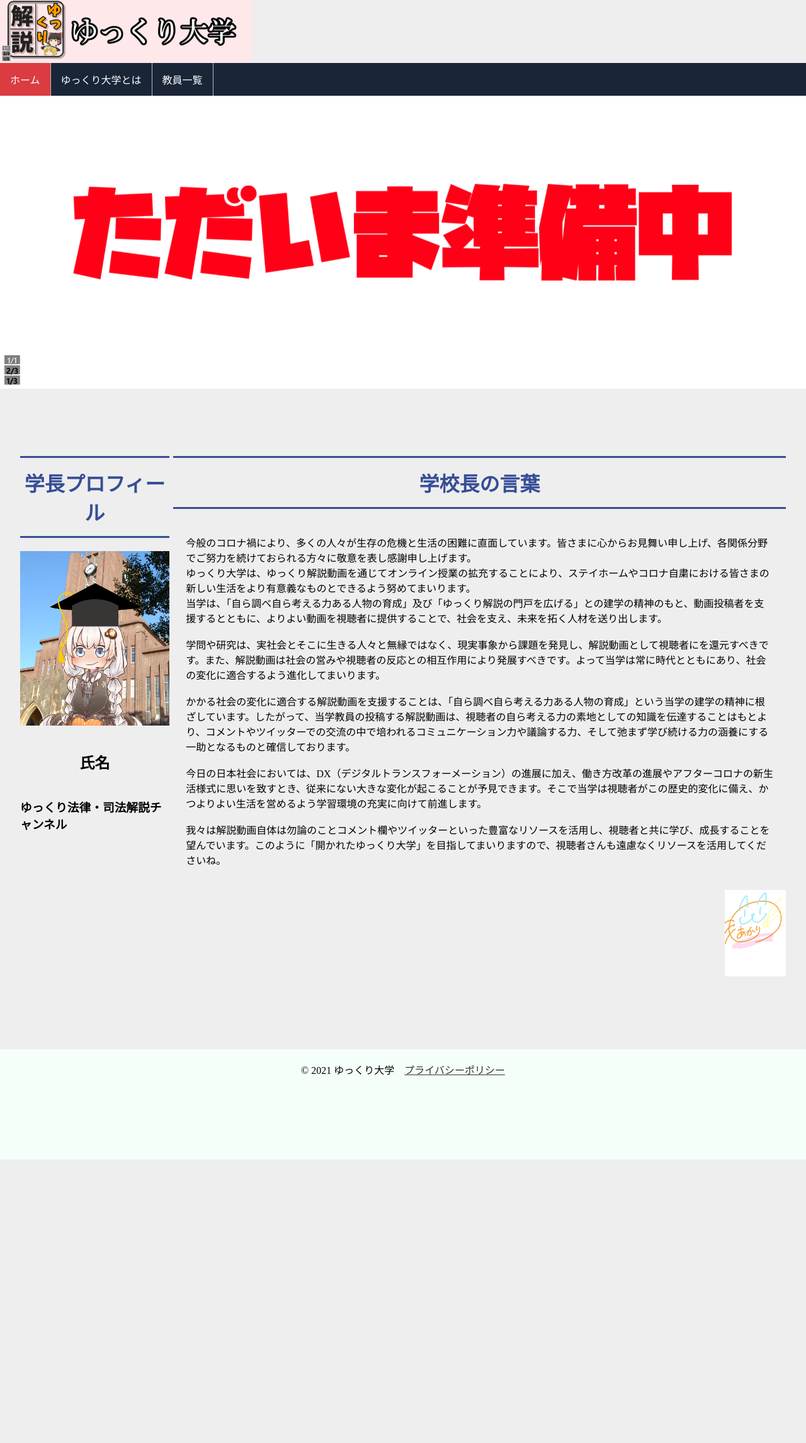
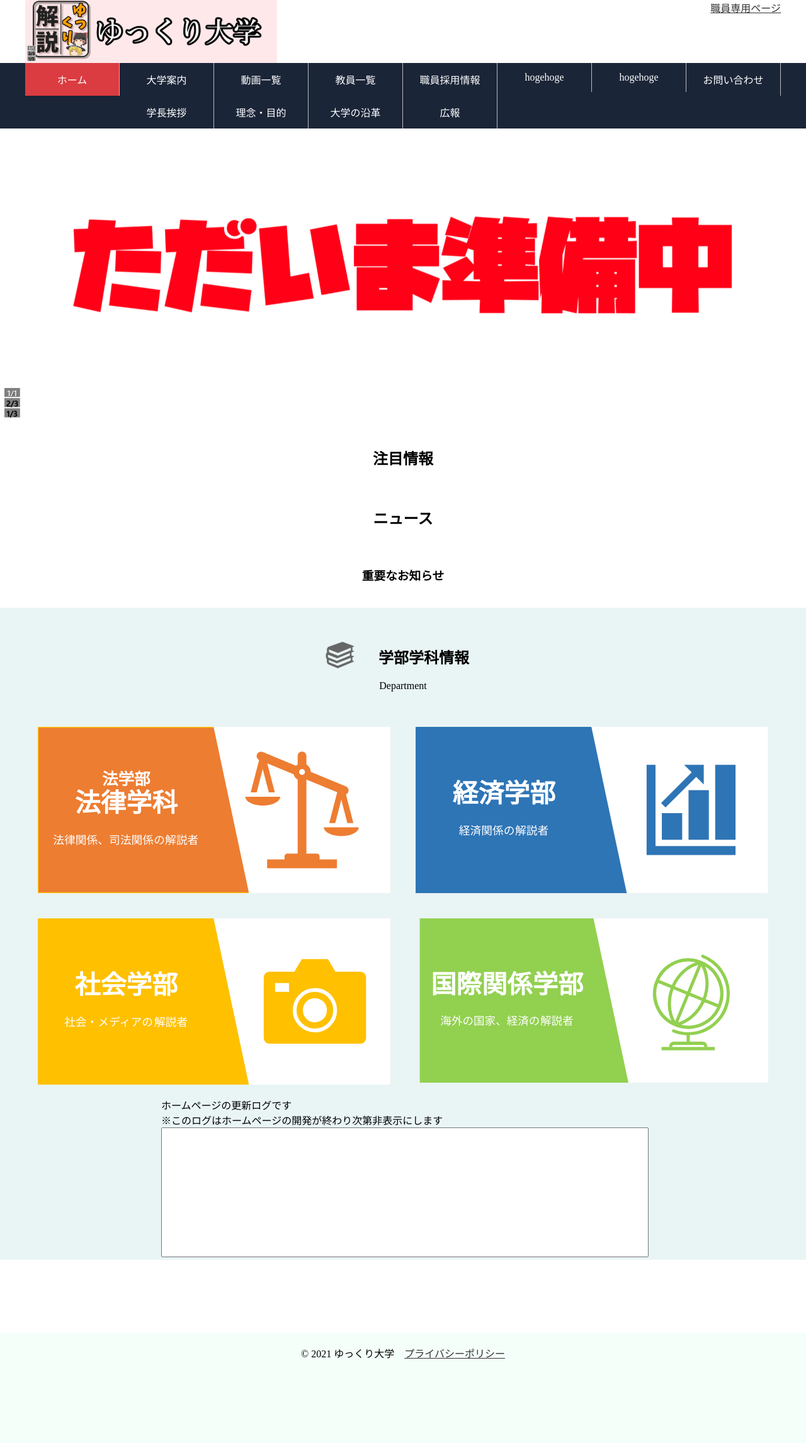
Before and after one commit to DennouAkuma/Yukkuri_university, a PHP site: page / in a window 1280 px wide. Shown: the whole page at 63% size. Before the commit the page ends 1841 px from the top, so only its background shows below. Run offline with PHP 8.4, Linux system fonts and the light colour scheme.

Commit message:
202111031553

```diff
--- a/css/gui_style.css
+++ b/css/gui_style.css
@@ -1,3 +1,8 @@
+:root{
+    --yukkuri-all-width: 60%;
+    --yukkuri-img-width: 15%;
+}
+
 .title_h1_A{
     color: #364e96; /*文字色*/
     padding: 0.5em 0; /*上下の余白*/
@@ -9,9 +14,14 @@
 
 }
 
-:root{
-    --yukkuri-all-width: 60%;
-    --yukkuri-img-width: 15%;
+.sample5-2::before{
+    left: 3px;
+    width: 4px;
+    height: 4px;
+    border-top: 2px solid #7a0;
+    border-right: 2px solid #7a0;
+    -webkit-transform: rotate(45deg);
+    transform: rotate(45deg);
 }
 
 /*霊夢のセリフ*/
--- a/css/main_style.css
+++ b/css/main_style.css
@@ -1,10 +1,21 @@
 @charset "utf-8";
+
+/*===========root==========*/
+/*
+ページ配色の原色設定
+*/
+:root{
+    --fc-h1: ;
+    --fc-h2: ;
+    --fc-h3: ;
+}
 
 /*===========タグの記述↓==========*/
 /*body,header,main,footer*/
 body {
+    font-family: "メイリオ" ;
     width: 100%;
-    background: #eee;
+    background: #fff;
     margin: 0;
 }
 
@@ -35,6 +46,11 @@ h1 {
 }
 
 h2, p {
+    text-align: center;
+    padding: 20px;
+}
+
+h3 {
     text-align: center;
     padding: 20px;
 }
@@ -82,27 +98,49 @@ li a:hover:not(.active) {
 
 /*===========id/classの記述↓==========*/
 /*--ロゴ--*/
+#logo_top{
+    width: 1200px;
+    margin-left: auto;
+    margin-right: auto;
+}
 
-#title_logo{
+#logo_top img{
     text-align: center; /*webサイトの中央？*/
+    float: left;
     margin: 0;
     padding: 0;
     width: 400px;
 }
 
-/*メニュー関連*/
-#menu_ul{
-    list-style-type: none;
+#logo_top a{
+    float: right;
     margin: 0;
     padding: 0;
-    overflow: hidden;
+}
+
+
+
+/*メニュー関連*/
+#menu_div{
+    width: 100%;
     background-color: #1b2538;
 }
 
-#menu_ul li{
+#menu_div ul{
+    width: 1200px;
+    list-style-type: none;
+    margin-left: auto;
+    margin-right: auto;
+    padding: 0;
+    overflow: hidden;
+}
+
+#menu_div ul li{
+    width: 149px;
     float: left;
     border-right: 1px solid #bbbbbb;
 }
+
 
 
 /*float解除(見えない水平線)*/
@@ -191,3 +229,57 @@ li a:hover:not(.active) {
     margin-right: auto;
     margin-left: auto;
 }
+
+/*--学科情報--*/
+.float_icon{
+    width: 50px;
+    float: left;
+}
+
+.sub_title_div{
+    width: 250px;
+    margin-left: auto;
+    margin-right: auto;
+    padding-top: 50px;
+
+}
+
+.sub_title_div img{
+    top: 50px;
+    width: 50px;
+    float: left;
+}
+
+.sub_title_div h2{
+    margin: 0;
+    padding-top: 10px;
+    float: right;
+}
+
+#bc_change{
+    background-color: #e9f4f5;
+}
+
+#department_div{
+    width:1200px;
+    margin-left:auto;
+    margin-right:auto;
+}
+
+.department_img{
+    width: 560px;
+    margin: 20px;
+    float: left;
+}
+
+/*--更新ログ--*/
+#page_log{
+    width: 60%;
+    margin-left: auto;
+    margin-right: auto;
+}
+#page_log textarea{
+    resize: none;
+    width: 100%;
+    height: 200px;
+}
--- a/index.html
+++ b/index.html
@@ -20,18 +20,32 @@
 
 <body>
     <header>
+        <div id="logo_top">
             <img id="title_logo" src="./media/img/logo.png">
-        <!--
-        <h1 class="headline">
-            <a></a>
-        </h1>
-        -->
-        <!--メニュー-->
-        <ul id="menu_ul">
+            <a href="#" class="arrow sample1-1">職員専用ページ</a>
+        </div>
+        <hr class="float_clearA">
+        <div id="menu_div">
+            <ul>
                 <li><a class="active" href="./index.html">ホーム</a></li>
-            <li><a href="./syokai.html">ゆっくり大学とは</a></li>
+                <li>
+                    <a href="./syokai.html">大学案内</a>
+                    <ul>
+                        <li><a href="#content">学長挨拶</a></li>
+                        <li><a href="#content">理念・目的</a></li>
+                        <li><a href="#content">大学の沿革</a></li>
+                        <li><a href="#content">広報</a></li>
+                    </ul>
+                </li>
+
+                <li><a href="#contact">動画一覧</a></li>
                 <li><a href="#contact">教員一覧</a></li>
+                <li><a href="#contact">職員採用情報</a></li>
+                <li><a href="#contact">hogehoge</a></li>
+                <li><a href="#contact">hogehoge</a></li>
+                <li><a hred="#content">お問い合わせ</a></li>
             </ul>
+        </div>
 
         <hr class="float_clearA">
     </header>
@@ -51,38 +65,50 @@
             </div>
         </div>
 
-        <div class="content">
-            <!--プロフィール-->
-            <div class="profile">
-                <h1 class="title_h1_A">学長プロフィール</h1>
-                <img src="./media/img/profile.png">
-                <h2>氏名</h2>
-                <h3> ゆっくり法律・司法解説チャンネル</h3>
+        <!--ピックアップ-->
+        <div>
+            <h2>注目情報</h2>
+            <div>
+            </div>
         </div>
 
-            <!--学校長の言葉-->
-            <div class="sentence">
-                <h1 class="title_h1_A">学校長の言葉</h1>
-                <p>
-                    今般のコロナ禍により、多くの人々が生存の危機と生活の困難に直面しています。皆さまに心からお見舞い申し上げ、各関係分野でご努力を続けておられる方々に敬意を表し感謝申し上げます。<br>
-                    ゆっくり大学は、ゆっくり解説動画を通じてオンライン授業の拡充することにより、ステイホームやコロナ自粛における皆さまの新しい生活をより有意義なものとできるよう努めてまいります。<br>
+        <!--ニュース-->
+        <div>
+            <h2>ニュース</h2>
+            <h3>重要なお知らせ</h3>
+            <ul></ul>
+        </div>
 
-                    当学は、「自ら調べ自ら考える力ある人物の育成」及び「ゆっくり解説の門戸を広げる」との建学の精神のもと、動画投稿者を支援するとともに、よりよい動画を視聴者に提供することで、社会を支え、未来を拓く人材を送り出します。<br>
-                    <br>
-                    学問や研究は、実社会とそこに生きる人々と無縁ではなく、現実事象から課題を発見し、解説動画として視聴者にを還元すべきです。また、解説動画は社会の営みや視聴者の反応との相互作用により発展すべきです。よって当学は常に時代とともにあり、社会の変化に適合するよう進化してまいります。<br>
-                    <br>
-                    かかる社会の変化に適合する解説動画を支援することは、「自ら調べ自ら考える力ある人物の育成」という当学の建学の精神に根ざしています。したがって、当学教員の投稿する解説動画は、視聴者の自ら考える力の素地としての知識を伝達することはもとより、コメントやツイッターでの交流の中で培われるコミュニケーション力や議論する力、そして弛まず学び続ける力の涵養にする一助となるものと確信しております。<br>
-                    <br>
-                    今日の日本社会においては、DX（デジタルトランスフォーメーション）の進展に加え、働き方改革の進展やアフターコロナの新生活様式に思いを致すとき、従来にない大きな変化が起こることが予見できます。そこで当学は視聴者がこの歴史的変化に備え、かつよりよい生活を営めるよう学習環境の充実に向けて前進します。<br>
-                    <br>
-                    我々は解説動画自体は勿論のことコメント欄やツイッターといった豊富なリソースを活用し、視聴者と共に学び、成長することを望んでいます。このように「開かれたゆっくり大学」を目指してまいりますので、視聴者さんも遠慮なくリソースを活用してくださいね。
-                </p>
-                <img src="./media/img/sain.jpg">
+        <!--学科情報-->
+        <div id="bc_change">
+            <div id="department_div">
+                <div class="sub_title_div">
+                    <img src="./media/img/icon_book.svg">
+                    <h2>学部学科情報</h2>
+                    <p>Department</p>
                 </div>
+                <hr class="float_clearA">
+                <img class="department_img" src="./media/img/department/test1.svg">
+                <img class="department_img" src="./media/img/department/test2.svg">
+                <img class="department_img" src="./media/img/department/test3.svg">
+                <img class="department_img" src="./media/img/department/test4.svg">
             </div>
             <hr class="float_clearA">
 
+            <!--後に消すのを忘れないこと-->
+            <div id="page_log">
+                <label>
+                    ホームページの更新ログです<br>
+                    ※このログはホームページの開発が終わり次第非表示にします
+                </label><br>
+                <textarea id="update_log" readonly>
+
+                </textarea>
+            </div>
+        </div>
     </main>
+
+
 
     <footer>
         <div class="footer_content">
@@ -92,6 +118,6 @@
 
     <script type="text/javascript" src="https://code.jquery.com/jquery-3.4.1.min.js" ></script>
     <script type="text/javascript" src="./js/slide.js"></script>
-
+    <script type="text/javascript" src="./js/traffic.js"></script>
 </body>
 </html>
--- /dev/null
+++ b/js/menu.js
@@ -0,0 +1,5 @@
+$(function(){
+    $('#menu_li_A').click(function(){
+        console.log("hogehoge");
+    });
+});
--- /dev/null
+++ b/js/traffic.js
@@ -0,0 +1,4 @@
+$(function(){
+    var back_page = document.referrer;
+    console.log(back_page);
+});
```
Also changed, not shown: media/img/department/test1.svg (added), media/img/department/test2.svg (added), media/img/department/test3.svg (added), media/img/department/test4.svg (added), media/img/icon_book.svg (added), professor_page.html (added). Lines whose indentation alone changed are shown as unchanged.
